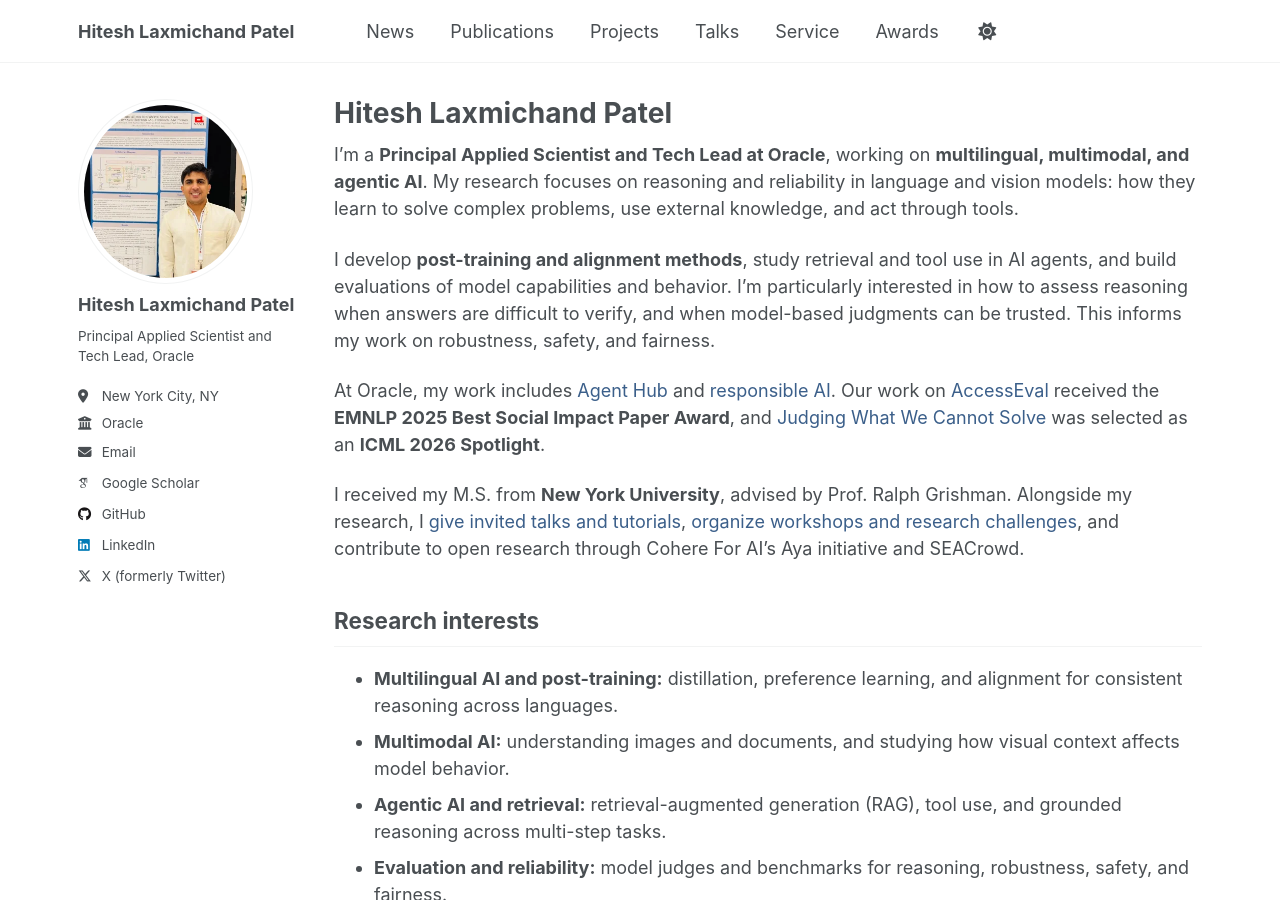
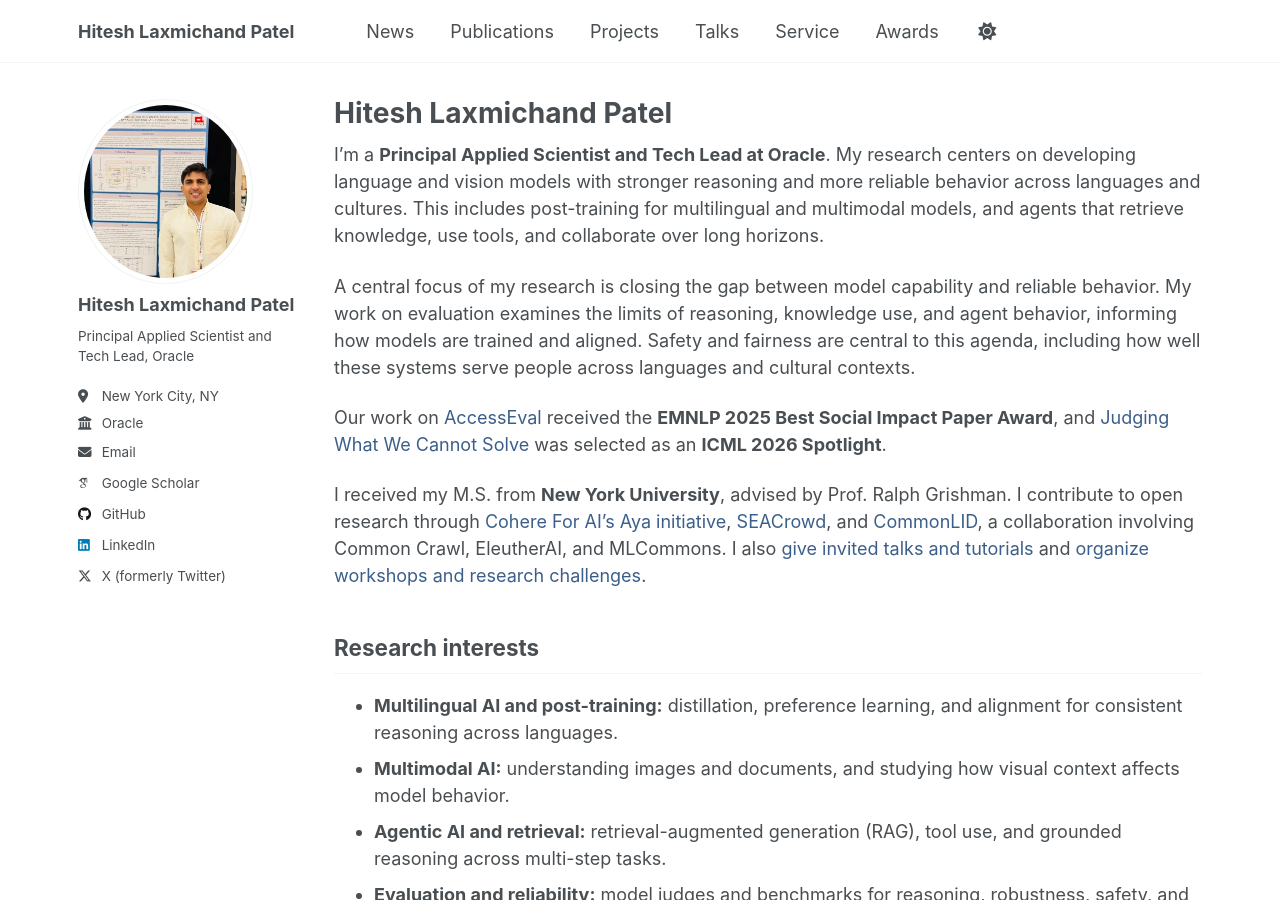
Before and after one commit to HITESHLPATEL/hiteshlpatel.github.io, a Jekyll site: the page built from _pages/about.md, in a window 1280 px wide and 900 px high. Built offline with Jekyll 4.4.1, drawn with Linux system fonts in a browser that asks for light colours; some web fonts are replaced.

Commit message:
Publish approved research bio and community background

```diff
--- a/_pages/about.md
+++ b/_pages/about.md
@@ -12,13 +12,13 @@ redirect_from:
   - /about.html
 ---
 
-I'm a **Principal Applied Scientist and Tech Lead at Oracle**, working on **multilingual, multimodal, and agentic AI**. My research focuses on reasoning and reliability in language and vision models: how they learn to solve complex problems, use external knowledge, and act through tools.
+I'm a **Principal Applied Scientist and Tech Lead at Oracle**. My research centers on developing language and vision models with stronger reasoning and more reliable behavior across languages and cultures. This includes post-training for multilingual and multimodal models, and agents that retrieve knowledge, use tools, and collaborate over long horizons.
 
-I develop **post-training and alignment methods**, study retrieval and tool use in AI agents, and build evaluations of model capabilities and behavior. I'm particularly interested in how to assess reasoning when answers are difficult to verify, and when model-based judgments can be trusted. This informs my work on robustness, safety, and fairness.
+A central focus of my research is closing the gap between model capability and reliable behavior. My work on evaluation examines the limits of reasoning, knowledge use, and agent behavior, informing how models are trained and aligned. Safety and fairness are central to this agenda, including how well these systems serve people across languages and cultural contexts.
 
-At Oracle, my work includes [Agent Hub](https://www.oracle.com/emea/artificial-intelligence/generative-ai/generative-ai-service/features/) and [responsible AI](/projects/). Our work on [AccessEval](/research/accesseval/) received the **EMNLP 2025 Best Social Impact Paper Award**, and [Judging What We Cannot Solve](/research/judging-what-we-cannot-solve/) was selected as an **ICML 2026 Spotlight**.
+Our work on [AccessEval](/research/accesseval/) received the **EMNLP 2025 Best Social Impact Paper Award**, and [Judging What We Cannot Solve](/research/judging-what-we-cannot-solve/) was selected as an **ICML 2026 Spotlight**.
 
-I received my M.S. from **New York University**, advised by Prof. Ralph Grishman. Alongside my research, I [give invited talks and tutorials](/talks/), [organize workshops and research challenges](/service/), and contribute to open research through Cohere For AI's Aya initiative and SEACrowd.
+I received my M.S. from **New York University**, advised by Prof. Ralph Grishman. I contribute to open research through [Cohere For AI's Aya initiative](https://cohere.com/research/aya), [SEACrowd](/service/#open-research-communities), and [CommonLID](https://commonlid.org/), a collaboration involving Common Crawl, EleutherAI, and MLCommons. I also [give invited talks and tutorials](/talks/) and [organize workshops and research challenges](/service/).
 
 ## Research interests
 
```
